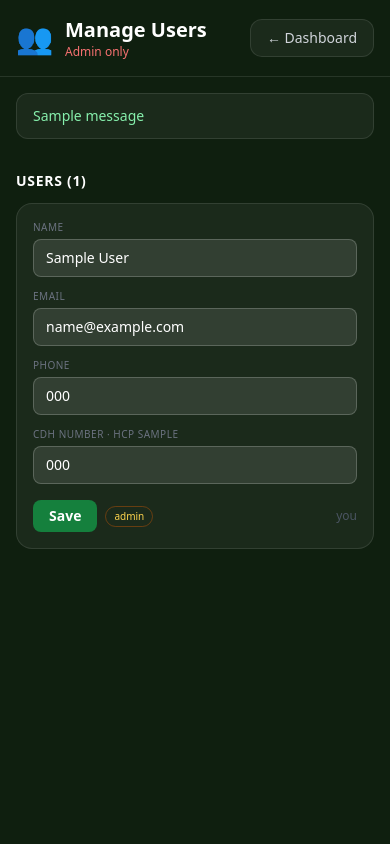
After one commit to PaulJohnson85/burhill-booker, a Flask app: page /admin/users in a window 390 px wide. The commit adds this page. Run offline with Flask 3, Linux system fonts and the light colour scheme; a user stored in the database is signed in; tables that the repository leaves empty hold one stand-in row (values such as "Sample post"); one stand-in notice (Sample message) is shown; some libraries are stand-ins or nearby versions.

Commit message:
Admin user management + new-user approval flow
- /admin/users (admin only): list pending and active users, edit name/
  email/phone/CDH, grant/revoke admin, and FK-safe delete (removes a
  user's bookings/site bookings/searches, detaches birdies & games so
  the feed survives) — fixes the failing user delete.
- New registrations are created 'pending' and cannot sign in until an
  admin approves; the owner is emailed (notify.user_pending, APP_URL for
  the approve link). Login blocks pending accounts.
- users gain phone + status columns; registration collects phone & CDH.
- Owner bootstrapped as active admin via ADMIN_EMAIL on startup.
- 'Manage Users' link in the dashboard menu.

Co-Authored-By: Claude Opus 4.8 <noreply@anthropic.com>

```diff
--- a/app.py
+++ b/app.py
@@ -85,12 +85,20 @@ def register():
             burhill_pass_encrypted=crypto.encrypt(burhill_pass),
         )
         cdh = (f.get("cdh_number") or "").strip()
-        if cdh:
-            db.update_user_cdh(user_id, cdh)
-        row = db.get_user_by_id(user_id)
-        login_user(User(row), remember=True)
-        flash(f"Welcome, {name}! Your account is ready.", "success")
-        return redirect(url_for("index"))
+        phone = (f.get("phone") or "").strip()
+        if cdh or phone:
+            db.update_user_admin_fields(user_id, cdh_number=cdh or None,
+                                        phone=phone or None)
+        # New accounts need admin approval before they can sign in
+        db.set_user_status(user_id, "pending")
+        try:
+            notify.user_pending({"name": name, "email": email,
+                                 "phone": phone, "id": user_id})
+        except Exception:
+            pass
+        flash("Thanks — your account request has been sent for approval. "
+              "You'll be able to sign in once it's approved.", "success")
+        return redirect(url_for("login"))
     return render_template("register.html")
 
 
@@ -104,6 +112,10 @@ def login():
         row = db.get_user_by_email(email)
         if not row or not check_password_hash(row["password_hash"], password):
             flash("Incorrect email or password.", "error")
+            return render_template("login.html")
+        if (row.get("status") or "active") == "pending":
+            flash("Your account is awaiting approval — you'll be able to sign "
+                  "in once it's approved.", "error")
             return render_template("login.html")
         login_user(User(row), remember=True)
         return redirect(request.args.get("next") or url_for("index"))
@@ -728,14 +740,83 @@ def book_game(game_id):
 
 # ── Admin ────────────────────────────────────────────────────────────────────
 
+def _admin_only():
+    return current_user.is_admin
+
+
 @app.route("/admin")
 @login_required
 def admin():
-    if not current_user.is_admin:
+    if not _admin_only():
         return redirect(url_for("index"))
     return render_template("admin.html",
                            bookings=db.get_all_bookings(),
                            users=db.get_all_users())
+
+
+@app.route("/admin/users")
+@login_required
+def admin_users():
+    if not _admin_only():
+        return redirect(url_for("index"))
+    all_users = db.get_all_users()
+    pending = [u for u in all_users if (u.get("status") or "active") == "pending"]
+    active = [u for u in all_users if (u.get("status") or "active") != "pending"]
+    return render_template("admin_users.html",
+                           pending=pending, active=active, user=current_user)
+
+
+@app.route("/admin/users/approve/<int:user_id>", methods=["POST"])
+@login_required
+def admin_approve(user_id):
+    if not _admin_only():
+        return redirect(url_for("index"))
+    db.set_user_status(user_id, "active")
+    u = db.get_user_by_id(user_id)
+    flash(f"Approved {u['name'] if u else 'user'}.", "success")
+    return redirect(url_for("admin_users"))
+
+
+@app.route("/admin/users/update/<int:user_id>", methods=["POST"])
+@login_required
+def admin_update_user(user_id):
+    if not _admin_only():
+        return redirect(url_for("index"))
+    f = request.form
+    db.update_user_admin_fields(
+        user_id,
+        name=f.get("name"),
+        email=(f.get("email") or "").strip().lower(),
+        phone=f.get("phone"),
+        cdh_number=f.get("cdh_number"),
+    )
+    flash("User updated.", "success")
+    return redirect(url_for("admin_users"))
+
+
+@app.route("/admin/users/admin_toggle/<int:user_id>", methods=["POST"])
+@login_required
+def admin_toggle(user_id):
+    if not _admin_only():
+        return redirect(url_for("index"))
+    u = db.get_user_by_id(user_id)
+    if u and u["id"] != current_user.id:  # don't demote yourself
+        db.set_user_admin(user_id, not bool(u.get("is_admin")))
+    return redirect(url_for("admin_users"))
+
+
+@app.route("/admin/users/delete/<int:user_id>", methods=["POST"])
+@login_required
+def admin_delete_user(user_id):
+    if not _admin_only():
+        return redirect(url_for("index"))
+    if user_id == current_user.id:
+        flash("You can't delete your own account here.", "error")
+        return redirect(url_for("admin_users"))
+    u = db.get_user_by_id(user_id)
+    db.delete_user(user_id)
+    flash(f"Removed {u['name'] if u else 'user'}.", "success")
+    return redirect(url_for("admin_users"))
 
 
 # ── API ──────────────────────────────────────────────────────────────────────
@@ -766,6 +847,13 @@ def api_open_play_check():
 
 if __name__ == "__main__":
     db.init_db()
+    # Bootstrap the owner as an active admin (set ADMIN_EMAIL in Railway)
+    _admin_email = os.environ.get("ADMIN_EMAIL", "").strip()
+    if _admin_email:
+        try:
+            db.promote_admin_by_email(_admin_email)
+        except Exception as e:
+            print(f"admin bootstrap failed: {e}", flush=True)
     sched.init_scheduler()
     port = int(os.environ.get("PORT", 5001))
     print(f"\n🏌️  Burhill Booker running at http://localhost:{port}\n")
--- /dev/null
+++ b/templates/admin_users.html
@@ -0,0 +1,134 @@
+<!DOCTYPE html>
+<html lang="en">
+<head>
+  <meta charset="UTF-8">
+  <meta name="viewport" content="width=device-width, initial-scale=1.0">
+  <title>Manage Users — Burhill Booker</title>
+  <link rel="manifest" href="/static/manifest.json">
+  <link rel="apple-touch-icon" href="/static/apple-touch-icon.png">
+  <link rel="icon" type="image/png" href="/static/icon-192.png">
+  <meta name="theme-color" content="#0f1f0f">
+  <script src="https://cdn.tailwindcss.com"></script>
+  <style>
+    body { background: #0f1f0f; }
+    .glass { background: rgba(255,255,255,0.05); border: 1px solid rgba(255,255,255,0.1); }
+  </style>
+</head>
+<body class="min-h-screen text-gray-100 font-sans overflow-x-hidden">
+
+  <header class="border-b border-white/10 px-4 sm:px-6 py-4 flex flex-wrap items-center justify-between gap-y-3">
+    <div class="flex items-center gap-3">
+      <span class="text-3xl">👥</span>
+      <div>
+        <h1 class="text-xl font-bold text-white">Manage Users</h1>
+        <p class="text-xs text-red-400">Admin only</p>
+      </div>
+    </div>
+    <a href="/" class="text-sm text-gray-300 hover:text-white glass px-4 py-2 rounded-xl transition">← Dashboard</a>
+  </header>
+
+  {% with messages = get_flashed_messages(with_categories=true) %}
+    {% if messages %}
+    <div class="px-4 sm:px-6 pt-4">
+      {% for category, message in messages %}
+      <div class="glass rounded-xl px-4 py-3 text-sm mb-2
+                  {% if category == 'error' %}text-red-300 border-red-800{% else %}text-green-300{% endif %}">
+        {{ message }}
+      </div>
+      {% endfor %}
+    </div>
+    {% endif %}
+  {% endwith %}
+
+  <main class="px-4 sm:px-6 py-6 max-w-4xl mx-auto space-y-8">
+
+    <!-- Pending approval -->
+    {% if pending %}
+    <section>
+      <h2 class="text-sm font-bold text-amber-300 uppercase tracking-wider mb-3">
+        Awaiting Approval ({{ pending|length }})
+      </h2>
+      <div class="space-y-3">
+        {% for u in pending %}
+        <div class="glass rounded-2xl p-4 flex flex-wrap items-center justify-between gap-3">
+          <div>
+            <p class="text-white font-semibold">{{ u.name }}</p>
+            <p class="text-xs text-gray-400">{{ u.email }}{% if u.phone %} · {{ u.phone }}{% endif %}
+              <span class="text-gray-600">· requested {{ u.created_at[:10] }}</span></p>
+          </div>
+          <div class="flex items-center gap-2">
+            <form method="post" action="/admin/users/approve/{{ u.id }}">
+              <button class="text-sm bg-green-700 hover:bg-green-600 text-white px-4 py-1.5 rounded-lg font-semibold transition">Approve</button>
+            </form>
+            <form method="post" action="/admin/users/delete/{{ u.id }}"
+                  onsubmit="return confirm('Reject and remove {{ u.name }}?')">
+              <button class="text-sm text-gray-400 hover:text-red-400 border border-white/10 hover:border-red-800 px-3 py-1.5 rounded-lg transition">Reject</button>
+            </form>
+          </div>
+        </div>
+        {% endfor %}
+      </div>
+    </section>
+    {% endif %}
+
+    <!-- Active users -->
+    <section>
+      <h2 class="text-sm font-bold text-white uppercase tracking-wider mb-3">
+        Users ({{ active|length }})
+      </h2>
+      <div class="space-y-3">
+        {% for u in active %}
+        <div class="glass rounded-2xl p-4">
+          <form method="post" action="/admin/users/update/{{ u.id }}"
+                class="grid sm:grid-cols-2 gap-3">
+            <div>
+              <label class="block text-[10px] text-gray-500 uppercase tracking-wider mb-1">Name</label>
+              <input name="name" value="{{ u.name }}"
+                class="w-full bg-white/10 border border-white/20 rounded-lg px-3 py-2 text-sm text-white focus:outline-none focus:border-green-500">
+            </div>
+            <div>
+              <label class="block text-[10px] text-gray-500 uppercase tracking-wider mb-1">Email</label>
+              <input name="email" value="{{ u.email }}"
+                class="w-full bg-white/10 border border-white/20 rounded-lg px-3 py-2 text-sm text-white focus:outline-none focus:border-green-500">
+            </div>
+            <div>
+              <label class="block text-[10px] text-gray-500 uppercase tracking-wider mb-1">Phone</label>
+              <input name="phone" value="{{ u.phone or '' }}"
+                class="w-full bg-white/10 border border-white/20 rounded-lg px-3 py-2 text-sm text-white focus:outline-none focus:border-green-500">
+            </div>
+            <div>
+              <label class="block text-[10px] text-gray-500 uppercase tracking-wider mb-1">CDH Number{% if u.handicap %} · HCP {{ u.handicap }}{% endif %}</label>
+              <input name="cdh_number" value="{{ u.cdh_number or '' }}"
+                class="w-full bg-white/10 border border-white/20 rounded-lg px-3 py-2 text-sm text-white focus:outline-none focus:border-green-500">
+            </div>
+            <div class="sm:col-span-2 flex flex-wrap items-center justify-between gap-2 pt-1">
+              <div class="flex items-center gap-2">
+                <button class="text-sm bg-green-700 hover:bg-green-600 text-white px-4 py-1.5 rounded-lg font-semibold transition">Save</button>
+                {% if u.is_admin %}<span class="text-[10px] text-amber-300 border border-amber-700/50 px-2 py-0.5 rounded-full">admin</span>{% endif %}
+              </div>
+              <div class="flex items-center gap-2">
+                {% if u.id != user.id %}
+                <button type="submit" formaction="/admin/users/admin_toggle/{{ u.id }}"
+                  class="text-xs text-gray-400 hover:text-white border border-white/10 px-3 py-1.5 rounded-lg transition">
+                  {% if u.is_admin %}Revoke admin{% else %}Make admin{% endif %}
+                </button>
+                <button type="submit" formaction="/admin/users/delete/{{ u.id }}"
+                  formnovalidate
+                  onclick="return confirm('Remove {{ u.name }}? Their bookings are deleted; birdies stay in the feed.')"
+                  class="text-xs text-gray-500 hover:text-red-400 border border-white/10 hover:border-red-800 px-3 py-1.5 rounded-lg transition">
+                  Remove
+                </button>
+                {% else %}
+                <span class="text-xs text-gray-600">you</span>
+                {% endif %}
+              </div>
+            </div>
+          </form>
+        </div>
+        {% endfor %}
+      </div>
+    </section>
+
+  </main>
+</body>
+</html>
--- a/templates/index.html
+++ b/templates/index.html
@@ -90,6 +90,7 @@
             class="block px-4 py-2.5 text-sm text-gray-300 hover:text-white hover:bg-white/10 transition">
             🛡️  Admin
           </a>
+        <a href="/admin/users" class="block px-4 py-2 text-sm text-gray-300 hover:bg-white/5">Manage Users</a>
           {% endif %}
           <div class="border-t border-white/10 my-1"></div>
           <a href="{{ url_for('logout') }}"
```
Also changed, not shown: db.py (+79 -4 lines), notify.py (+17 -0 lines), templates/register.html (+8 -0 lines).
